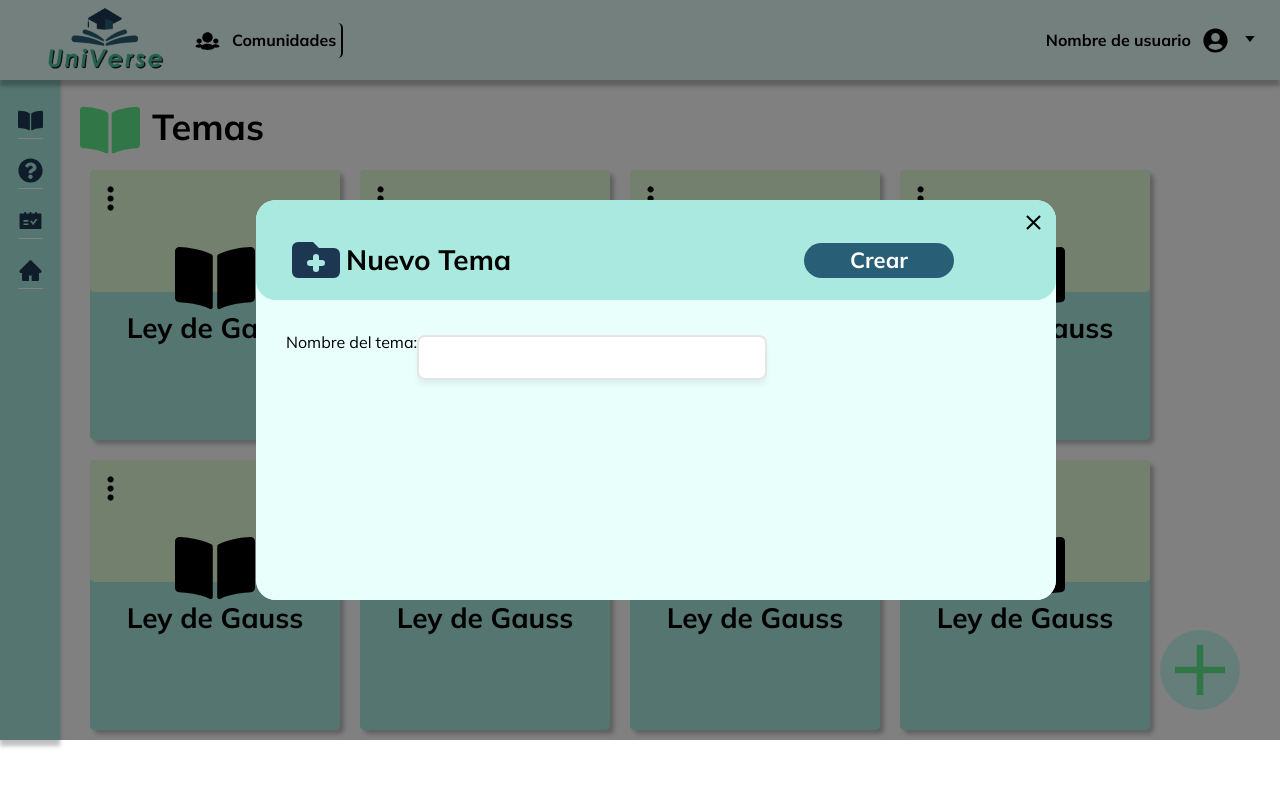
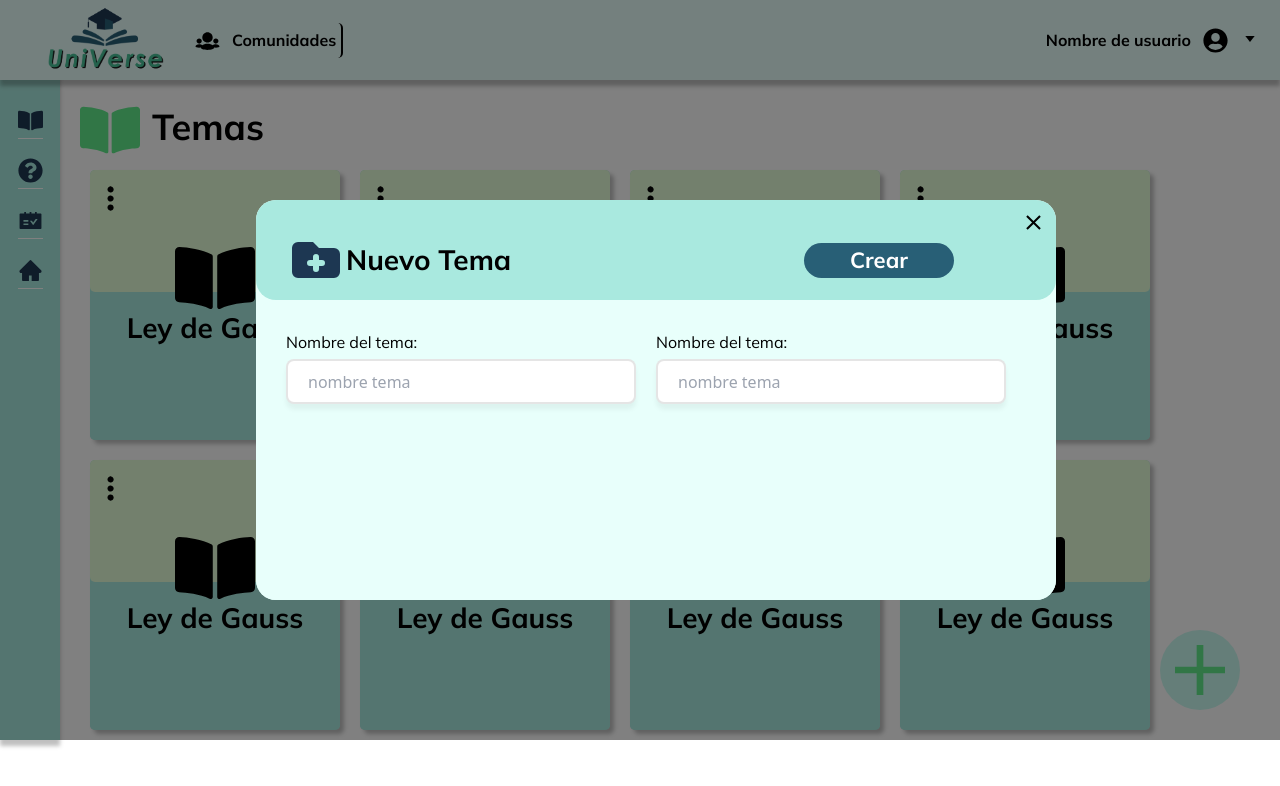
Before and after one commit to juandp1/UniVerse-Frontend, a Next.js app in the folder universe/: page /Enciclopedia in a window 1280 px wide. Both pictures are taken after a click on the element 1200 px from the left and 730 px from the top of the page. Shown: the top 786 px of the page. Built offline with nearby package versions, Linux system fonts and the light colour scheme.

Commit message:
detalles para integracion back

```diff
--- a/universe/pages/Enciclopedia.tsx
+++ b/universe/pages/Enciclopedia.tsx
@@ -21,19 +21,28 @@ interface Tema {
 export default function Enciclopedia() {
     const [showFormCrearTema, setShowFormCrearTema] = useState(false)
     const statusShowFormCrearTema = () => setShowFormCrearTema(!showFormCrearTema)
-
+    const [Temas, setTemas] = useState([{
+        nombreTema: ''
+    }])
+    const [Materias, setMaterias] = useState([{
+        Materia_id: '',
+        Materia_nombre: '',
+    }])
     const toggle = () => {
         var blurMain = document.getElementById("main")
         blurMain?.classList.toggle("active")
         statusShowFormCrearTema()
     }
     const crearTema = async (values: Tema) => {
+        console.log(values)
         toggle()
     }
+
     return (
         <>
             <Head>
                 <title>Universe</title>
+
             </Head>
 
 
@@ -47,6 +56,12 @@ export default function Enciclopedia() {
                         <h1>Temas</h1>
                     </div>
                     <div className="flex flex-wrap ">
+                        {/*Temas.map((item,index)=>{
+                            return(
+                                <TarjetaTemas name={item.nombreTema} ruta={"/DocumentosTema"}></TarjetaTemas>
+                            )
+                        })
+                        */}
                         <TarjetaTemas name={"Ley de Gauss"} ruta={"/DocumentosTema"}></TarjetaTemas>
                         <TarjetaTemas name={"Ley de Gauss"} ruta={"/DocumentosTema"}></TarjetaTemas>
                         <TarjetaTemas name={"Ley de Gauss"} ruta={"/DocumentosTema"}></TarjetaTemas>
@@ -72,7 +87,10 @@ export default function Enciclopedia() {
 
                     <Formik
                         initialValues={{
-                            nombre_Tema: ""
+                            nombre_Tema: "",
+                            dato_reunion: "",
+                            materias: "",
+
                         }}
                         onSubmit={async (values) => {
 
@@ -82,9 +100,9 @@ export default function Enciclopedia() {
 
                     >
                         {({ handleSubmit, values, handleChange }) => (
-                            <form onSubmit={handleSubmit}>
+                            <form id="login" onSubmit={handleSubmit}>
                                 <div id="encabezado">
-                                    <IoIcon.IoMdClose size={"25px"} onClick={toggle} id="close"/>
+                                    <IoIcon.IoMdClose size={"25px"} onClick={toggle} id="close" />
 
                                     <div>
                                         <HiIcon.HiFolderAdd size={"60px"} color={"#1D3752"} />
@@ -97,12 +115,24 @@ export default function Enciclopedia() {
                                     </div>
                                 </div>
                                 <div id="inputs">
+                                    <div>
+                                        <h5>Nombre del tema:</h5>
+                                        <input name="nombre_Tema" type="text" placeholder="nombre tema"
+                                            value={values.nombre_Tema}
+                                            onChange={handleChange}
+                                        />
 
-                                    <label className="">Nombre del tema:</label>
-                                    <input name="nombre_Tema" type="text" placeholder=""
-                                        value={values.nombre_Tema}
-                                        onChange={handleChange}
-                                    />
+                                    </div>
+
+                                    {/**segunda columna del formulario esi es necesario */}
+                                    <div>
+                                        <h5>Nombre del tema:</h5>
+                                        <input name="nombre_Tema" type="text" placeholder="nombre tema"
+                                            value={values.nombre_Tema}
+                                            onChange={handleChange}
+                                        />
+
+                                    </div>
                                 </div>
                             </form>
                         )}
```
